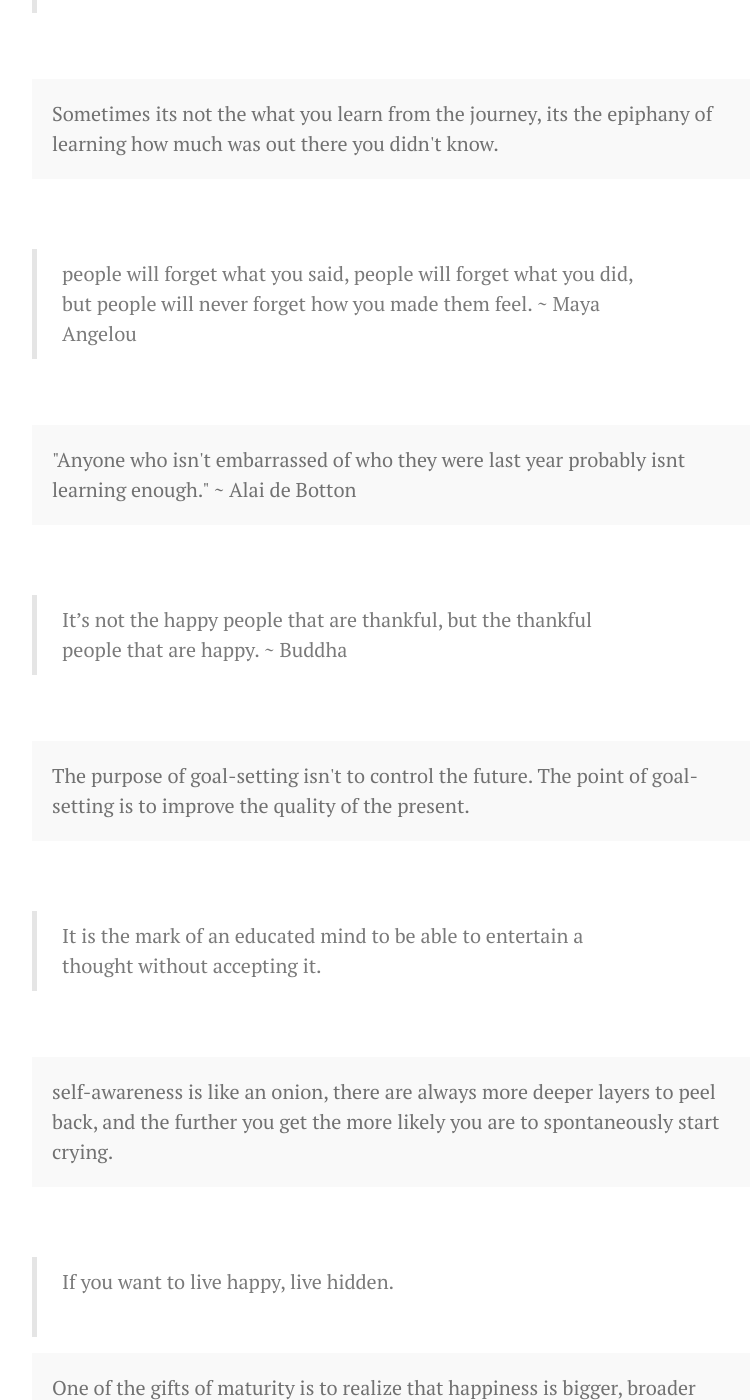
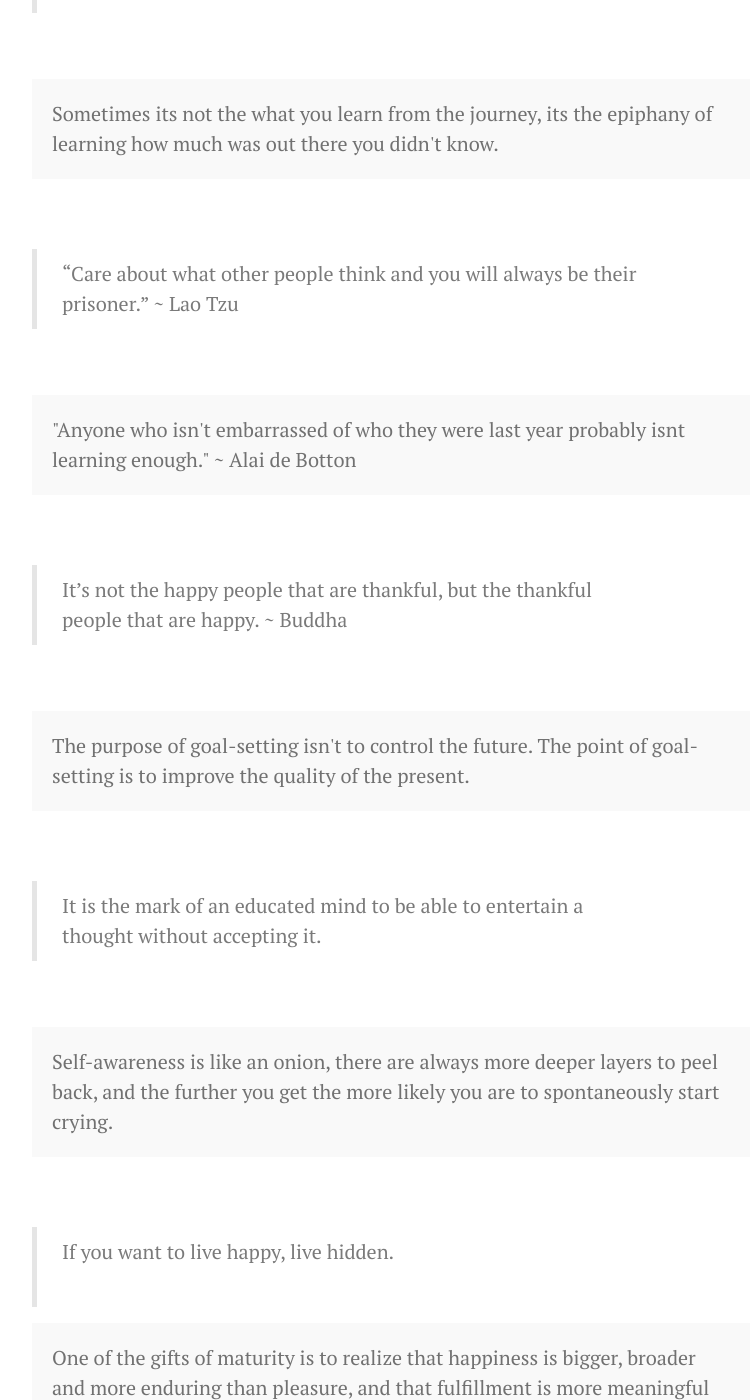
Before and after one commit to alamgirqazi/blog, a Jekyll site: the page built from quotes.md, in a window 1280 px wide and 1400 px high, scrolled down 1171 px. Shown: the whole window, without its empty margins (248-998 px from the left). Built offline with Jekyll 4.4.1, drawn with Linux system fonts in a browser that asks for light colours.

```diff
--- a/quotes.md
+++ b/quotes.md
@@ -8,7 +8,6 @@
 
 <p class="message">
 We live on an island surrounded by a sea of ignorance. As our island of knowledge grows. so does the shore of our ignorance.
-
 ~ John Archibald Wheeler
 </p>
 <br>
@@ -43,8 +42,8 @@
 
 <br>
 
-> people will forget what you said, people will forget what you did, but people will never forget how you made them feel.
-~ Maya Angelou
+> "Care about what other people think and you will always be their prisoner."
+~ Lao Tzu
 
 <br>
 
@@ -71,7 +70,7 @@
 <br>
 
 <p class="message">
-self-awareness is like an onion, there are always more deeper layers to peel back, and the further you get the more likely you are to spontaneously start crying.
+Self-awareness is like an onion, there are always more deeper layers to peel back, and the further you get the more likely you are to spontaneously start crying.
 
 </p>
 
```
